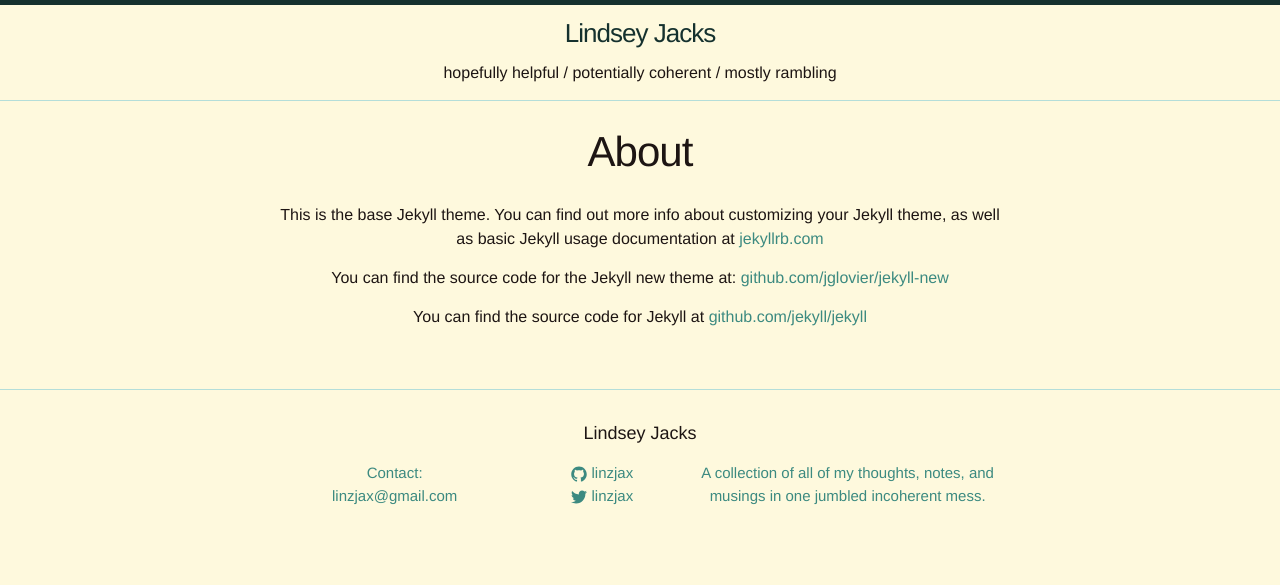
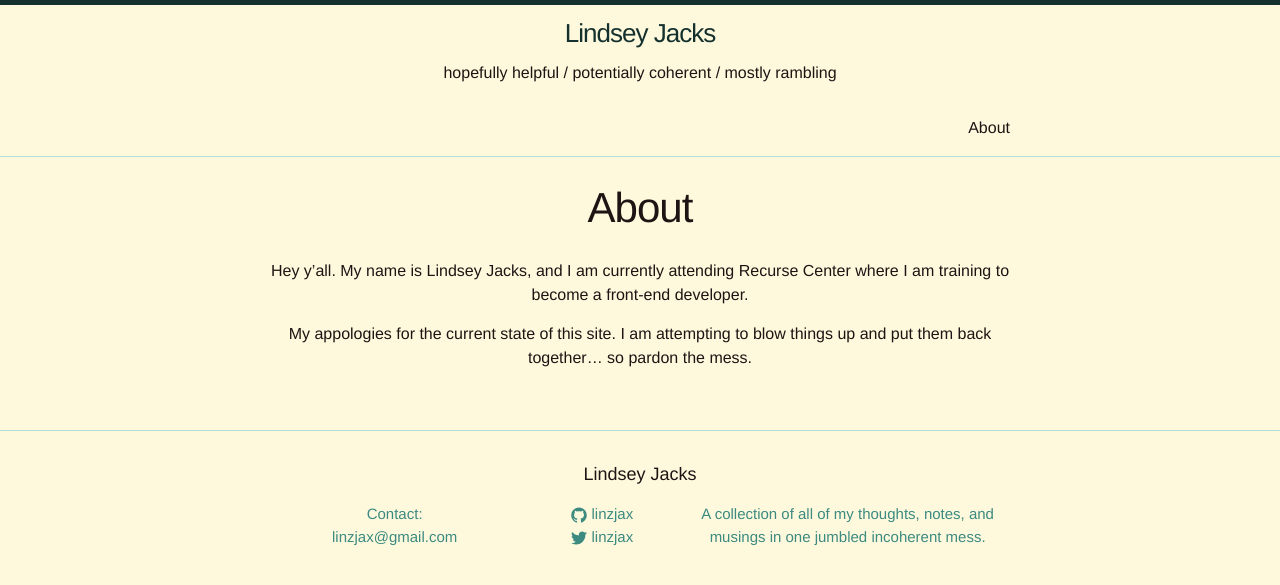
Before and after one commit to linzjax/linzjax.github.io, a Jekyll site: the page built from about.md, in a window 1280 px wide. Shown: the top 585 px of the page. Built offline with Jekyll 4.4.1, drawn with Linux system fonts in a browser that asks for light colours.

Commit message:
Finally found about page

```diff
--- a/_includes/header.html
+++ b/_includes/header.html
@@ -14,13 +14,13 @@
         </svg>
       </a>
 
-      <!-- <div class="trigger">
+      <div class="trigger">
         {% for page in site.pages %}
           {% if page.title %}
           <a class="page-link" href="{{ page.url | prepend: site.baseurl }}">{{ page.title }}</a>
           {% endif %}
         {% endfor %}
-      </div> -->
+      </div>
     </nav>
 
   </div>
--- a/about.md
+++ b/about.md
@@ -4,8 +4,6 @@
 permalink: /about/
 ---
 
-This is the base Jekyll theme. You can find out more info about customizing your Jekyll theme, as well as basic Jekyll usage documentation at [jekyllrb.com](http://jekyllrb.com/)
+Hey y'all. My name is Lindsey Jacks, and I am currently attending Recurse Center where I am training to become a front-end developer.
 
-You can find the source code for the Jekyll new theme at: [github.com/jglovier/jekyll-new](https://github.com/jglovier/jekyll-new)
-
-You can find the source code for Jekyll at [github.com/jekyll/jekyll](https://github.com/jekyll/jekyll)
+My appologies for the current state of this site. I am attempting to blow things up and put them back together... so pardon the mess.
```
